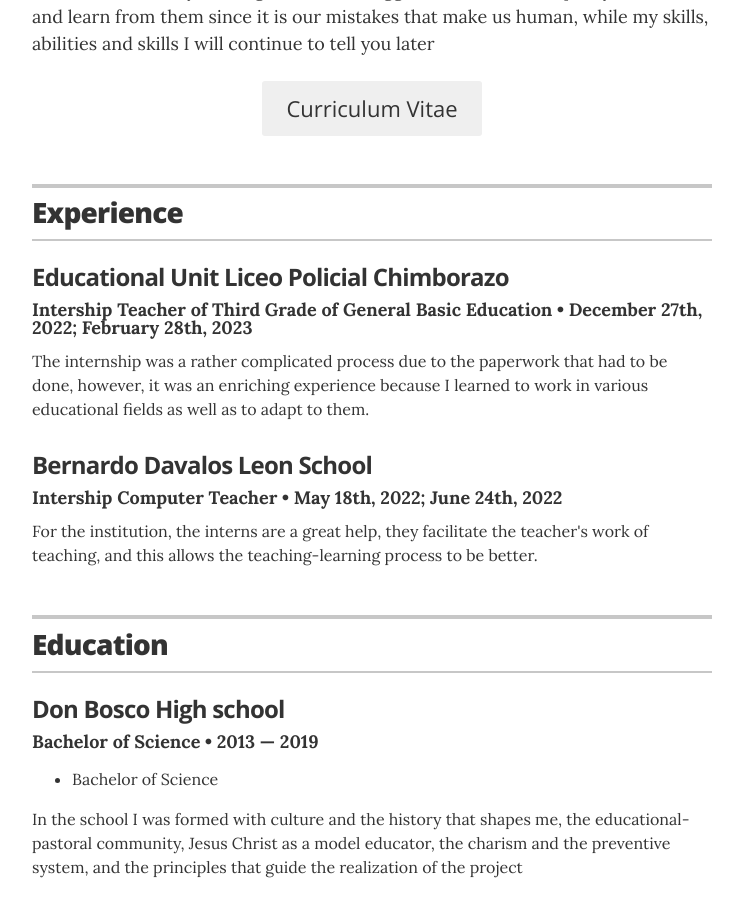
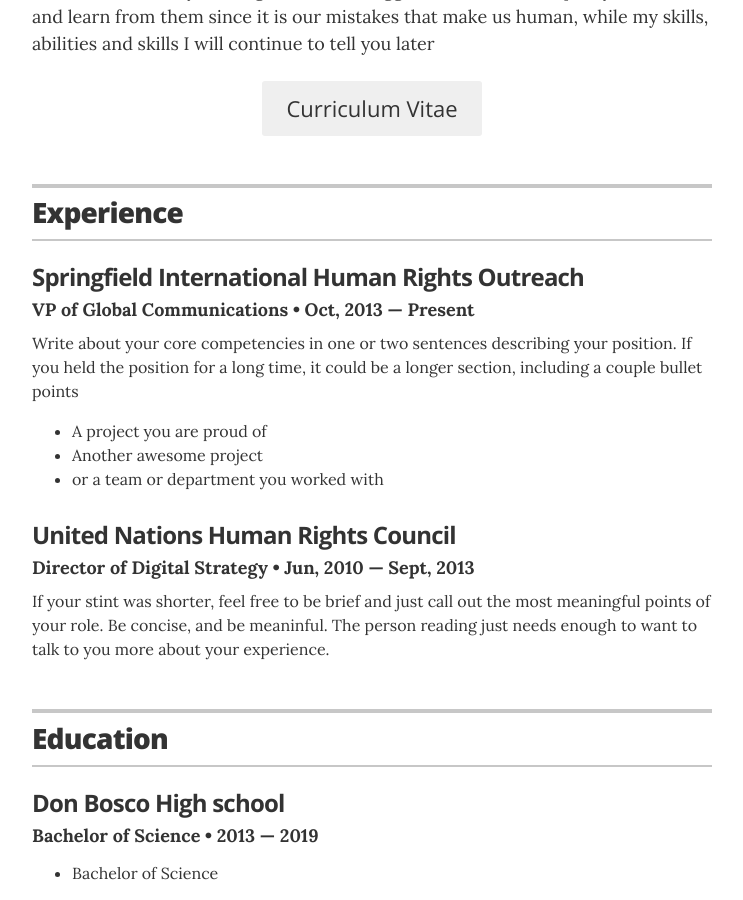
Before and after one commit to jerry50r8/jerry50r8.github.io, a Jekyll site: the page built from index.html, in a window 1280 px wide and 900 px high, scrolled down 450 px. Shown: the whole window, without its empty margins (268-1011 px from the left). Built offline with Jekyll 4.4.1, drawn with Linux system fonts in a browser that asks for light colours.

Commit message:
Intento Fallido
Signed-off-by: jerry50r8 <130418784+jerry50r8@users.noreply.github.com>

```diff
--- a/_data/experience.yml
+++ b/_data/experience.yml
@@ -1,12 +1,12 @@
-# Jobss
+# Jobs
 # VP of Global Communications
-- company: Educational Unit Liceo Policial Chimborazo
-  position: Intership Teacher of Third Grade of General Basic Education
-  duration: December 27th, 2022; February 28th, 2023
-  summary: The internship was a rather complicated process due to the paperwork that had to be done, however, it was an enriching experience because I learned to work in various educational fields as well as to adapt to them.
+- company: Springfield International Human Rights Outreach
+  position: VP of Global Communications
+  duration: Oct, 2013 &mdash; Present
+  summary: Write about your core competencies in one or two sentences describing your position. If you held the position for a long time, it could be a longer section, including a couple bullet points	<ul class="resume-item-list"><li>A project you are proud of</li><li>Another awesome project</li><li>or a team or department you worked with</li></ul>
 
 # Director of Digital Stratgy
-- company: Bernardo Davalos Leon School
-  position: Intership Computer Teacher
-  duration:  May 18th, 2022; June 24th, 2022
-  summary: For the institution, the interns are a great help, they facilitate the teacher's work of teaching, and this allows the teaching-learning process to be better.
+- company: United Nations Human Rights Council
+  position: Director of Digital Strategy
+  duration:  Jun, 2010 &mdash; Sept, 2013
+  summary: If your stint was shorter, feel free to be brief and just call out the most meaningful points of your role. Be concise, and be meaninful. The person reading just needs enough to want to talk to you more about your experience.
```
